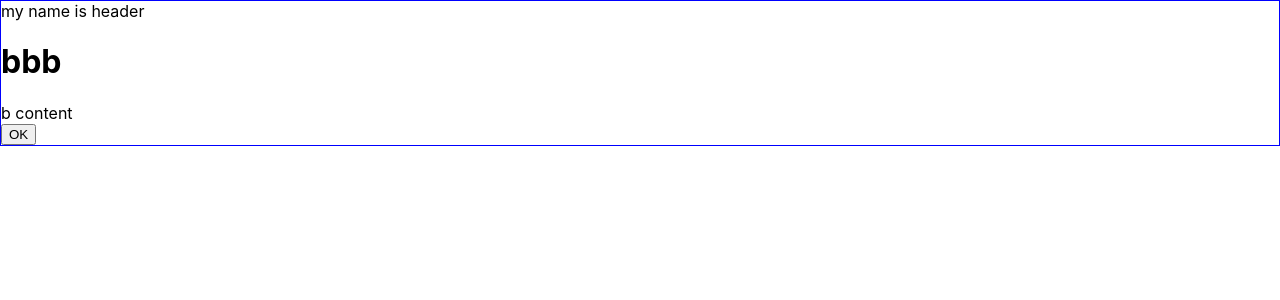
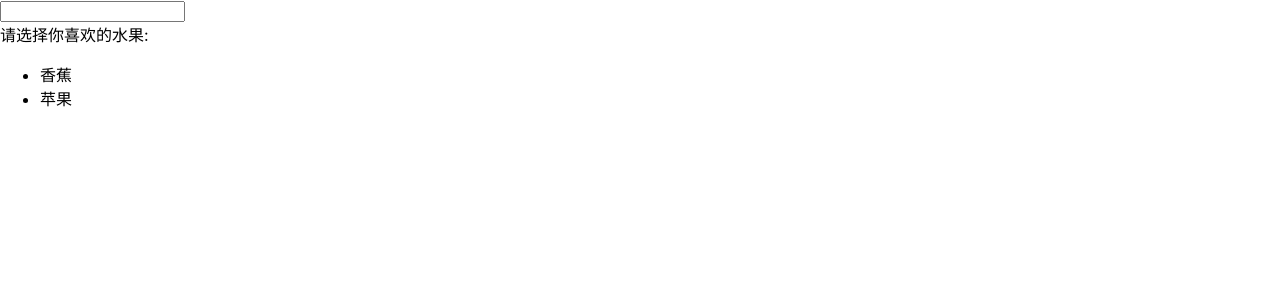
Before and after one commit to from-zero/react-study, a React app: page / in a window 1280 px wide. Shown: the top 300 px of the page. Built offline with nearby package versions, Linux system fonts and the light colour scheme.

Commit message:
useReducer useContext 练习

```diff
--- a/package.json
+++ b/package.json
@@ -25,6 +25,7 @@
     "eslint-plugin-jsx-a11y": "6.2.1",
     "eslint-plugin-react": "7.12.4",
     "eslint-plugin-react-hooks": "^1.5.0",
+    "eslint-utils": "^1.4.2",
     "file-loader": "3.0.1",
     "fs-extra": "7.0.1",
     "html-webpack-plugin": "4.0.0-beta.5",
@@ -42,10 +43,10 @@
     "postcss-normalize": "7.0.1",
     "postcss-preset-env": "6.6.0",
     "postcss-safe-parser": "4.0.1",
-    "react": "^16.8.6",
+    "react": "^16.9.0",
     "react-app-polyfill": "^1.0.1",
     "react-dev-utils": "^9.0.1",
-    "react-dom": "^16.8.6",
+    "react-dom": "^16.9.0",
     "resolve": "1.10.0",
     "sass-loader": "7.1.0",
     "semver": "6.0.0",
--- a/src/App.js
+++ b/src/App.js
@@ -18,6 +18,8 @@ import Counter from './components/lesson2/Counter';
 import HocTest from './components/lesson2/HocTest';
 import CounterHoc from './components/lesson2/CounterHoc';
 import Composition from './components/lesson2/Composition';
+import RadioComponsition from './components/lesson2/RadioComposition';
+import HooksTest from './components/lesson2/HooksTest';
 
 export default function App(props) {
   const [content, setContent] = useState('some content')
@@ -39,7 +41,9 @@ export default function App(props) {
       {/* <Counter/> */}
       {/* <HocTest /> */}
       {/* <CounterHoc /> */}
-      <Composition />
+      {/* <Composition /> */}
+      {/* <RadioComponsition /> */}
+      <HooksTest />
     </div>
   )
 }
--- /dev/null
+++ b/src/components/lesson2/HooksTest.js
@@ -0,0 +1,65 @@
+import React,{useState, useReducer, useEffect, useContext} from 'react'
+const Context = React.createContext()
+
+function reducer(state, action){
+    switch(action.type){
+        case 'init':
+            return action.value;
+        case 'add':
+            return [...state, action.value];
+        default:
+            return state;
+    }
+}
+function FruitAdd(props){
+    const [pname, setPname] = useState('');
+    const {dispatch} = useContext(Context)
+    const onAddFruits=(e)=>{
+        if(e.key === 'Enter'){
+           // props.onAddFruits(pname)
+           dispatch({type:'add', value:pname})
+           setPname('')
+        }
+    }
+    return (
+        <input type="text"
+            value={pname}
+            onChange={(e)=>{ setPname(e.target.value) }}
+            onKeyDown={onAddFruits}
+         />
+    )
+}
+function FruitList(props){
+    console.log(props)
+    const {fruits} = useContext(Context)
+    const [favorite, setFavorite] = useState('');
+    return(
+        <div>
+            <label>{favorite?'你选择的水果是:'+favorite:'请选择你喜欢的水果:'}</label>
+            <ul>
+                {fruits.map((item, inx)=>{
+                    return <li key={inx} onClick={()=>{ setFavorite(item) }}>{item}</li>
+                })}
+            </ul>
+        </div>
+    )
+}
+export default function HooksTest(){
+    const [fruits, dispatch] = useReducer(reducer, [])
+    useEffect(()=>{
+        setTimeout(()=>{
+            dispatch({type:'init', value:['香蕉','苹果']})
+            console.log(fruits)
+        },1000)
+    },[])
+    return (
+        <div>
+            <Context.Provider value={{fruits, dispatch}}>
+                {/* <FruitAdd onAddFruits={(pname)=>{ dispatch({type:'add', value:pname}) }}/> */}
+                <FruitAdd />
+                {/* <FruitList data={fruits}/> */}
+                <FruitList/>
+            </Context.Provider>
+        </div>
+    )
+}
--- /dev/null
+++ b/src/components/lesson2/RadioComposition.js
@@ -0,0 +1,29 @@
+import React from 'react'
+
+function Radio({children, ...rest}){
+    return (
+        <label>
+            <input type='radio' {...rest}/>
+            {children}
+        </label>
+    )
+}
+function RadioGroup(props){
+    console.log(React.Children)
+
+    return React.Children.map(props.children, (child, inx)=>{
+        console.log(child, inx)
+        return React.cloneElement(child, {name: props.name})
+    })
+}
+export default function RadioComponsition(){
+    return (
+        <div>
+            <RadioGroup name='country'>
+                <Radio value='CN'>中国</Radio>
+                <Radio value='AC'>美国</Radio>
+                <Radio value='JP'>日本</Radio>
+            </RadioGroup>
+        </div>
+    )
+}
```
Also changed, not shown: src/components/lesson2/RadioGroup.js (deleted), 1 other file (tests, documents, lock files or other folders).
